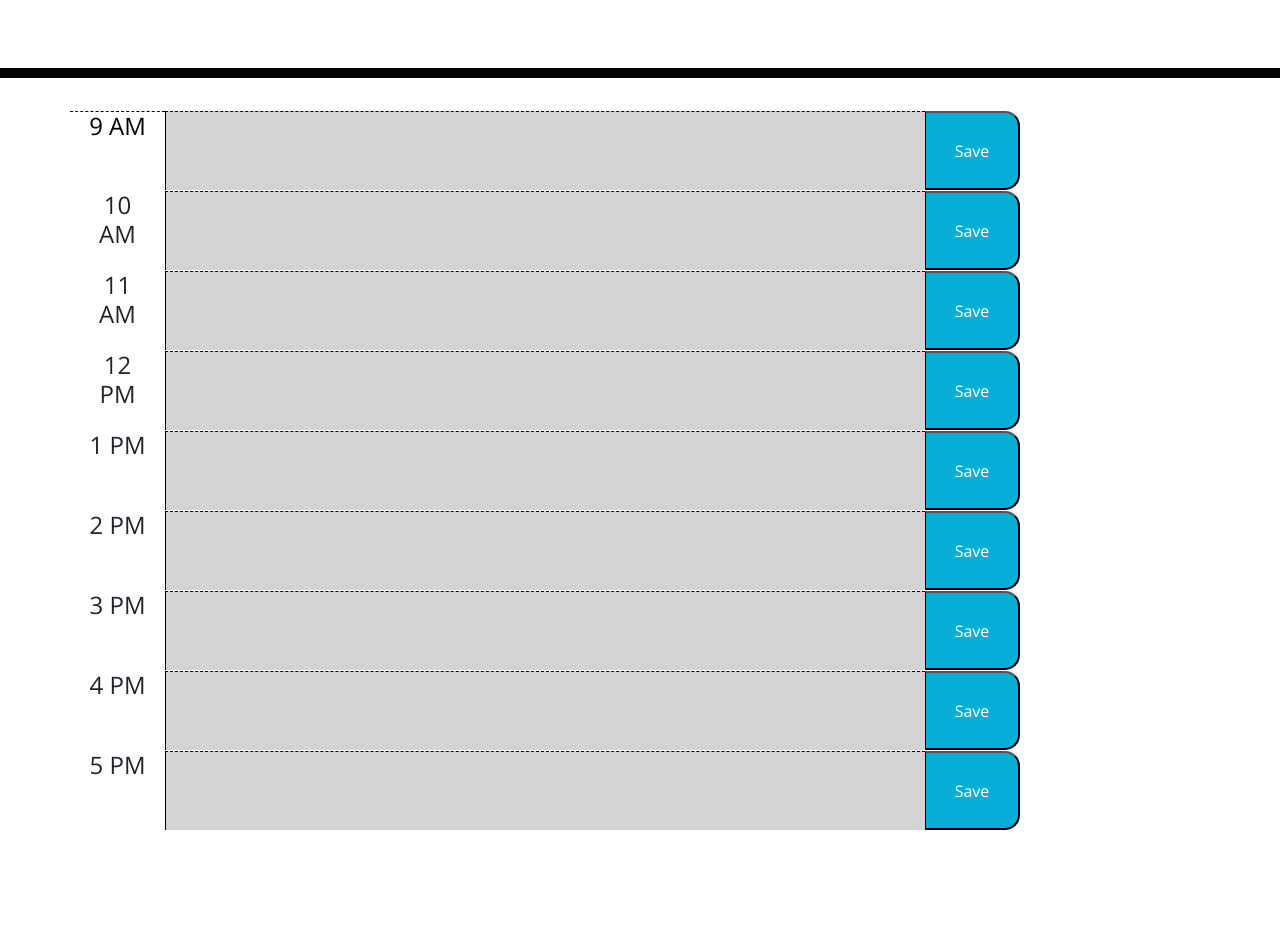
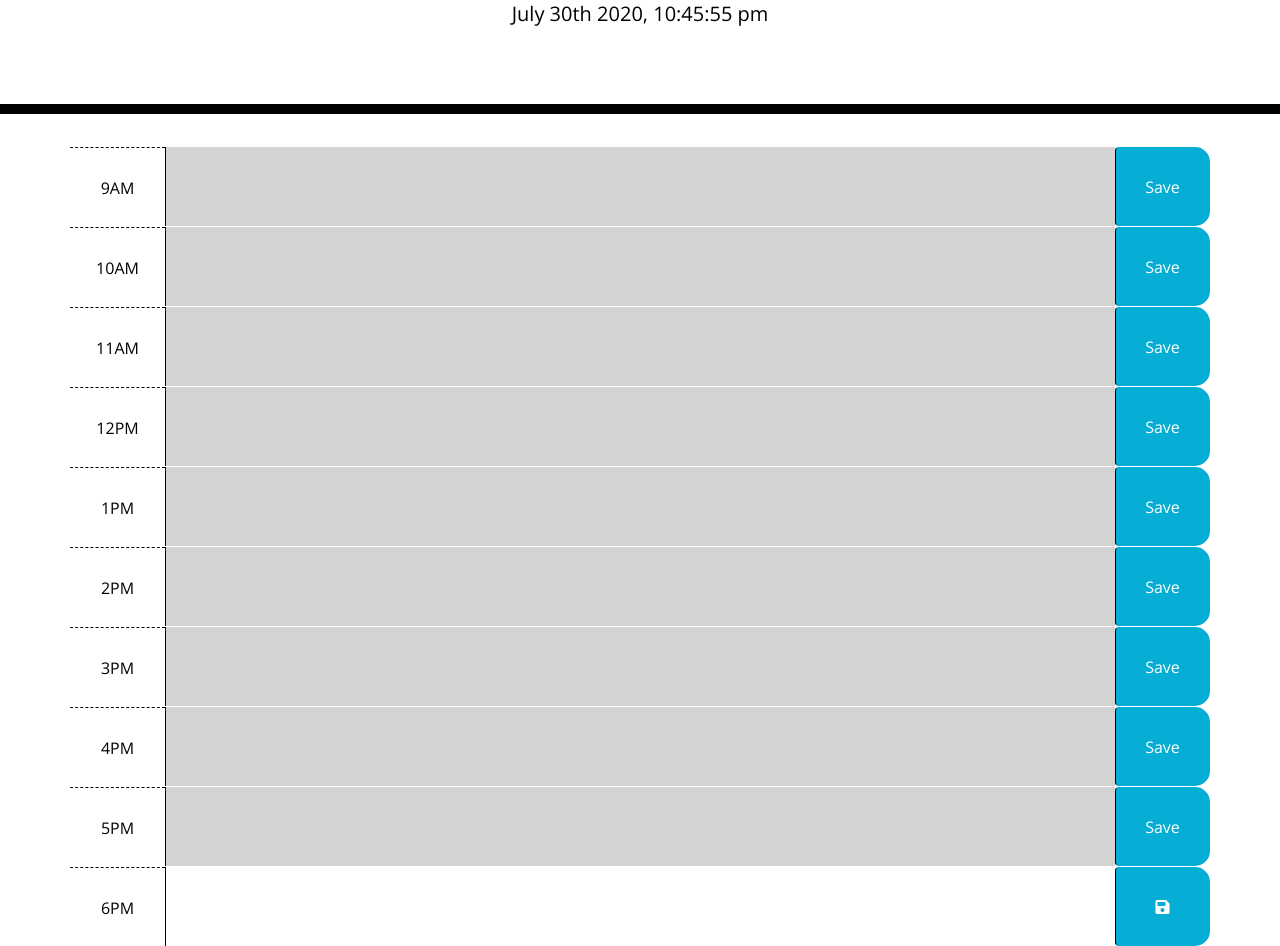
Before and after one commit to mrasahi/workDayScheduler, a plain HTML site: page index.html in a window 1280 px wide. Shown: the part 190-1136 px from the top of the page. Before the commit the page ends 1020 px from the top, so only its background shows below. Drawn offline with nearby package versions, Linux system fonts and the light colour scheme.

Commit message:
added currentDay display

```diff
--- a/assets/js/planner.js
+++ b/assets/js/planner.js
@@ -1,3 +1,8 @@
+// Display current date time in page header
+$('#currentDay').append(moment().format('MMMM Do YYYY, h:mm:ss a'))
+
+console.log(moment().format('MMMM Do YYYY, h:mm:ss a'))
+
 // Current time hour parsed into military time to compare easier
 let currentTime = parseInt(moment().format('HH'))
 
--- a/index.html
+++ b/index.html
@@ -8,12 +8,11 @@
   <!-- Bootstrap CSS -->
   <link rel="stylesheet" href="https://stackpath.bootstrapcdn.com/bootstrap/4.3.1/css/bootstrap.min.css" />
   <!-- Awesome font? -->
-  <link rel="stylesheet" href="https://use.fontawesome.com/releases/v5.8.1/css/all.css"
-    integrity="sha384-50oBUHEmvpQ+1lW4y57PTFmhCaXp0ML5d60M1M7uH2+nqUivzIebhndOJK28anvf" crossorigin="anonymous" />
+  <link rel="stylesheet" href="https://use.fontawesome.com/releases/v5.8.1/css/all.css" integrity="sha384-50oBUHEmvpQ+1lW4y57PTFmhCaXp0ML5d60M1M7uH2+nqUivzIebhndOJK28anvf" crossorigin="anonymous">
   <!-- Another font -->
   <link href="https://fonts.googleapis.com/css?family=Open+Sans&display=swap" rel="stylesheet" />
   <!-- My CSS -->
-  <link rel="stylesheet" href="./assets/css/style.css" />
+  <link rel="stylesheet" href="./assets/css/style.css">
   <title>Work Day Scheduler</title>
 </head>
 
@@ -26,58 +25,85 @@
   <div class="container">
     <!-- Timeblocks go here -->
 
-    <div class="time-block row">
-        <h4 class="hour col-md-1">9 AM</h4>
-        <textarea class="description hour col-md-8" name="" id="9"></textarea>
-        <button class="saveBtn col-md-1">Save</button>
+    <div class="row time-block">
+      <div class="col-md-1 hour">
+        9AM
+      </div>
+      <textarea class="description col-md-10" id="9"></textarea>
+      <button class="btn saveBtn col-md-1">Save</button>
     </div>
 
-    <div class="time-block row">
-        <h4 class="col-md-1">10 AM</h4>
-        <textarea class="description hour col-md-8" name="" id="10"></textarea>
-        <button class="saveBtn col-md-1">Save</button>
+    <div class="row time-block">
+      <div class="col-md-1 hour">
+        10AM
+      </div>
+      <textarea class="description col-md-10" id="10"></textarea>
+      <button class="btn saveBtn col-md-1">Save</button>
     </div>
 
-    <div class="time-block row">
-        <h4 class="col-md-1">11 AM</h4>
-        <textarea class="description hour col-md-8" name="" id="11"></textarea>
-        <button class="saveBtn col-md-1">Save</button>
+    <div class="row time-block">
+      <div class="col-md-1 hour">
+        11AM
+      </div>
+      <textarea class="description col-md-10" id="11"></textarea>
+      <button class="btn saveBtn col-md-1">Save</button>
     </div>
 
-    <div class="time-block row">
-        <h4 class="col-md-1">12 PM</h4>
-        <textarea class="description hour col-md-8" name="" id="12"></textarea>
-        <button class="saveBtn col-md-1">Save</button>
+    <div class="row time-block">
+      <div class="col-md-1 hour">
+        12PM
+      </div>
+      <textarea class="description col-md-10" id="12"></textarea>
+      <button class="btn saveBtn col-md-1">Save</button>
     </div>
 
-    <div class="time-block row">
-        <h4 class="col-md-1">1 PM</h4>
-        <textarea class="description hour col-md-8" name="" id="13"></textarea>
-        <button class="saveBtn col-md-1">Save</button>
+    <div class="row time-block">
+      <div class="col-md-1 hour">
+        1PM
+      </div>
+      <textarea class="description col-md-10" id="13"></textarea>
+      <button class="btn saveBtn col-md-1">Save</button>
     </div>
 
-    <div class="time-block row">
-        <h4 class="col-md-1">2 PM</h4>
-        <textarea class="description hour col-md-8" name="" id="14"></textarea>
-        <button class="saveBtn col-md-1">Save</button>
+    <div class="row time-block">
+      <div class="col-md-1 hour">
+        2PM
+      </div>
+      <textarea class="description col-md-10" id="14"></textarea>
+      <button class="btn saveBtn col-md-1">Save</button>
     </div>
 
-    <div class="time-block row">
-        <h4 class="col-md-1">3 PM</h4>
-        <textarea class="description hour col-md-8" name="" id="15"></textarea>
-        <button class="saveBtn col-md-1">Save</button>
+    <div class="row time-block">
+      <div class="col-md-1 hour">
+        3PM
+      </div>
+      <textarea class="description col-md-10" id="15"></textarea>
+      <button class="btn saveBtn col-md-1">Save</button>
     </div>
 
-    <div class="time-block row">
-        <h4 class="col-md-1">4 PM</h4>
-        <textarea class="description hour col-md-8" name="" id="16"></textarea>
-        <button class="saveBtn col-md-1">Save</button>
+    <div class="row time-block">
+      <div class="col-md-1 hour">
+        4PM
+      </div>
+      <textarea class="description col-md-10" id="16"></textarea>
+      <button class="btn saveBtn col-md-1">Save</button>
     </div>
 
-    <div class="time-block row">
-        <h4 class="col-md-1">5 PM</h4>
-        <textarea class="description hour col-md-8" name="" id="17"></textarea>
-        <button class="saveBtn col-md-1">Save</button>
+    <div class="row time-block">
+      <div class="col-md-1 hour">
+        5PM
+      </div>
+      <textarea class="description col-md-10" id="17"></textarea>
+      <button class="btn saveBtn col-md-1">Save</button>
+    </div>
+
+    <div class="row time-block">
+      <div class="col-md-1 hour">
+        6PM
+      </div>
+      <textarea class="col-md-10 description">
+       </textarea>
+      <button class="btn saveBtn col-md-1"><i class="fas fa-save"></i></button>
     </div>
 
 
```
